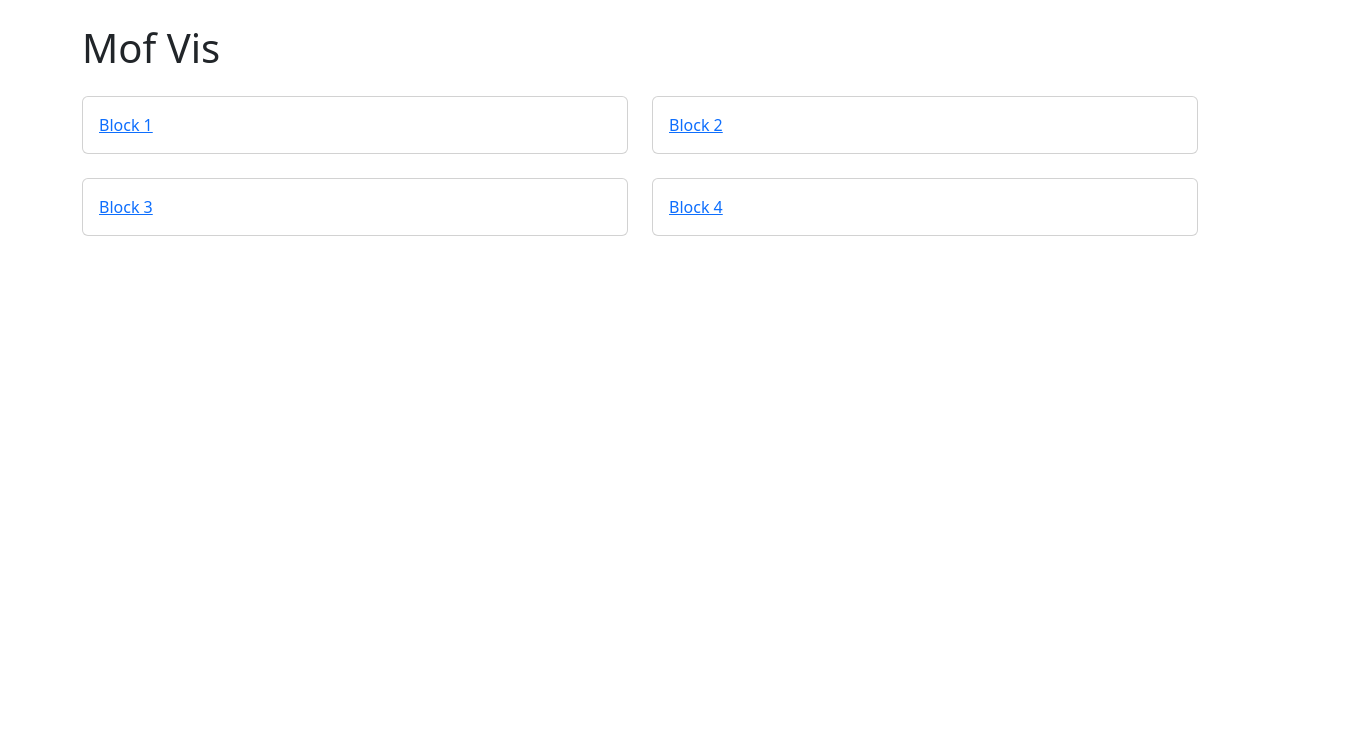
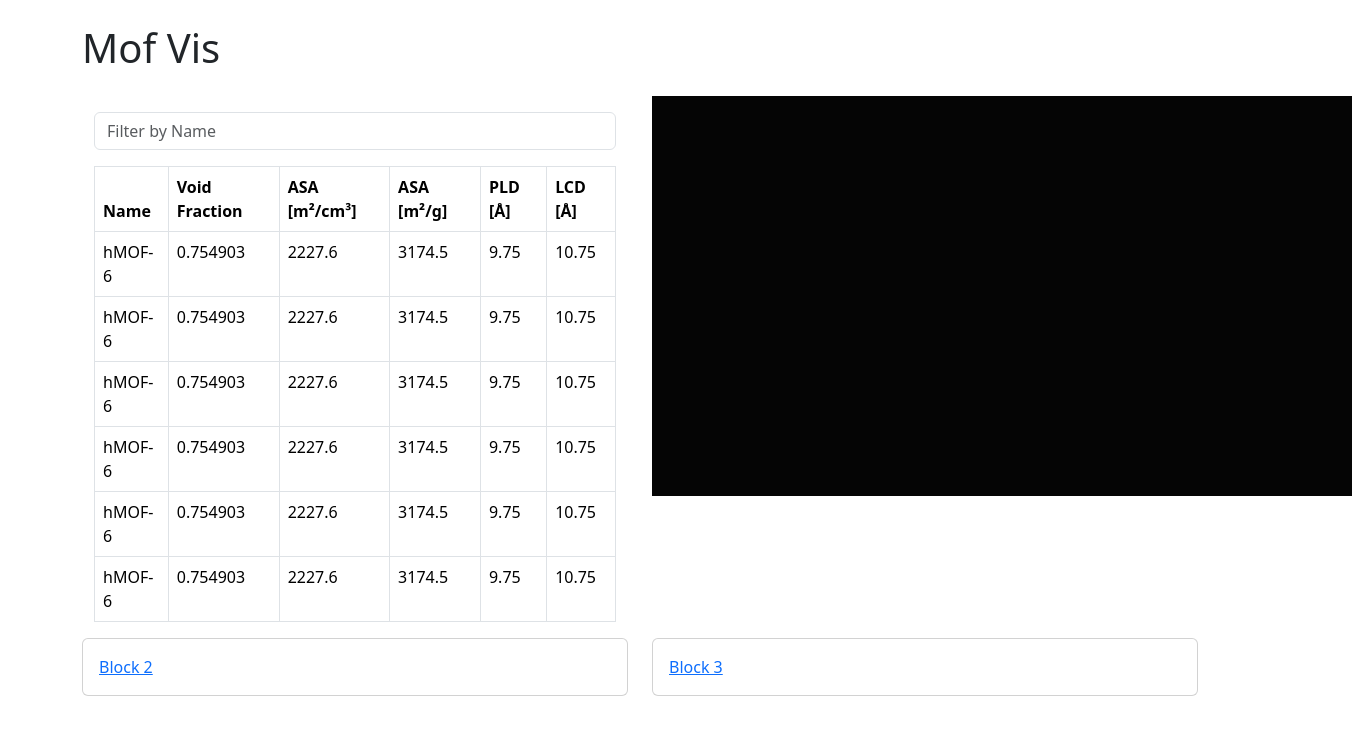
Before and after one commit to SeshaPhaniVV/MofVis, a React (Create React App) app: page / in a window 1280 px wide. Shown: the top 734 px of the page, 1352 px wide, since content can reach past the window. Built offline with nearby package versions, Linux system fonts and the light colour scheme; no server answers.

Commit message:
Added Table and Block2

```diff
--- a/src/App.js
+++ b/src/App.js
@@ -3,16 +3,6 @@ import { createBrowserRouter, RouterProvider, Link } from 'react-router-dom';
 import './App.css';
 import Molecules from './pages/Molecules';
 import Home from './pages/Home';
-
-const Block = ({ title, linkTo }) => (
-  <div className="col-md-3 mb-3">
-    <div className="card">
-      <div className="card-body">
-        <Link to={linkTo}>{title}</Link>
-      </div>
-    </div>
-  </div>
-);
 
 const router = createBrowserRouter([
   {
--- a/src/pages/Home.js
+++ b/src/pages/Home.js
@@ -1,5 +1,7 @@
 import React, { useEffect, useRef, useState } from 'react';
 import { Link } from 'react-router-dom';
+import Molecules from './Molecules';
+import TableComponent from './TableComponent';
 
 const Block = ({ title, linkTo }) => (
   <div className="col-md-6">
@@ -17,10 +19,19 @@ const Home = () => {
       <div className="container">
         <h1 className="my-4">Mof Vis</h1>
         <div className="row">
-          <Block title="Block 1" linkTo="/molecule-vis" />
+          {/* <Block title="Block 1" linkTo="/molecule-vis" /> */}
+          <div className="col-md-6">
+            <div className="card-body">
+              <TableComponent></TableComponent>
+            </div>
+          </div>
+          <div className="col-md-6">
+            <div className="card-body">
+              <Molecules></Molecules>
+            </div>
+          </div>
           <Block title="Block 2" linkTo="/molecule-vis" />
           <Block title="Block 3" linkTo="/molecule-vis" />
-          <Block title="Block 4" linkTo="/molecule-vis" />
         </div>
       </div>
     </>
--- a/src/pages/Molecules.js
+++ b/src/pages/Molecules.js
@@ -90,11 +90,11 @@ const Molecules = () => {
 
     renderer = new THREE.WebGLRenderer({ alpha: true });
     renderer.setPixelRatio(window.devicePixelRatio);
-    renderer.setSize(window.innerWidth, window.innerHeight);
+    renderer.setSize(700, 400);
     document.getElementById('container').appendChild(renderer.domElement);
 
     labelRenderer = new CSS2DRenderer();
-    labelRenderer.setSize(window.innerWidth, window.innerHeight);
+    labelRenderer.setSize(700, 500);
     labelRenderer.domElement.style.position = 'absolute';
     labelRenderer.domElement.style.top = '0px';
     labelRenderer.domElement.style.pointerEvents = 'none';
@@ -108,9 +108,9 @@ const Molecules = () => {
 
     window.addEventListener('resize', onWindowResize);
 
-    const gui = new GUI();
-    gui.add(params, 'molecule', MOLECULES).onChange(loadMolecule);
-    gui.open();
+    // const gui = new GUI();
+    // gui.add(params, 'molecule', MOLECULES).onChange(loadMolecule);
+    // gui.open();
   }
 
   function loadMolecule(model) {
@@ -225,33 +225,6 @@ const Molecules = () => {
 
   return (
     <>
-      <div id="info">
-        <a href="https://threejs.org" target="_blank" rel="noopener noreferrer">
-          three.js webgl
-        </a>{' '}
-        - molecules
-        {/* <div className="row">
-          <div className="col-md-6 offset-md-3">
-            <div className="card">
-              <div className="card-body">
-                <h3 className="card-title text-center mb-4">File Upload</h3>
-                <div className="form-group">
-                  <input type="file" className="form-control-file" onChange={handleFileUpload} />
-                </div>
-                {fileContent && (
-                  <div className="form-group">
-                    <h5>File Content:</h5>
-                    <pre>{fileContent}</pre>
-                  </div>
-                )}
-              </div>
-            </div>
-          </div>
-        </div> */}
-      </div>
-      <div>
-        <Link to="/">Home</Link>
-      </div>
       <div id="container"></div>
     </>
   );
--- /dev/null
+++ b/src/pages/TableComponent.js
@@ -0,0 +1,90 @@
+import React, { useState, useMemo } from 'react';
+import 'bootstrap/dist/css/bootstrap.min.css';
+
+const mockData = [
+  { id: 'hMOF-6', voidFraction: 0.754903, asa: 2227.6, asaM2g: 3174.5, pldA: 9.75, lcdA: 10.75 },
+  { id: 'hMOF-6', voidFraction: 0.754903, asa: 2227.6, asaM2g: 3174.5, pldA: 9.75, lcdA: 10.75 },
+  { id: 'hMOF-6', voidFraction: 0.754903, asa: 2227.6, asaM2g: 3174.5, pldA: 9.75, lcdA: 10.75 },
+  { id: 'hMOF-6', voidFraction: 0.754903, asa: 2227.6, asaM2g: 3174.5, pldA: 9.75, lcdA: 10.75 },
+  { id: 'hMOF-6', voidFraction: 0.754903, asa: 2227.6, asaM2g: 3174.5, pldA: 9.75, lcdA: 10.75 },
+  { id: 'hMOF-6', voidFraction: 0.754903, asa: 2227.6, asaM2g: 3174.5, pldA: 9.75, lcdA: 10.75 },
+  // Add your mock data here
+];
+
+const TableComponent = () => {
+  const [data, setData] = useState(mockData);
+  const [filter, setFilter] = useState('');
+  const [sortConfig, setSortConfig] = useState({ key: null, direction: null });
+
+  const sortedData = useMemo(() => {
+    let sortableItems = [...data];
+    if (sortConfig !== null) {
+      sortableItems.sort((a, b) => {
+        if (a[sortConfig.key] < b[sortConfig.key]) {
+          return sortConfig.direction === 'ascending' ? -1 : 1;
+        }
+        if (a[sortConfig.key] > b[sortConfig.key]) {
+          return sortConfig.direction === 'ascending' ? 1 : -1;
+        }
+        return 0;
+      });
+    }
+    return sortableItems;
+  }, [data, sortConfig]);
+
+  const filteredData = useMemo(() => {
+    console.log({ sortedData, filter });
+    const finalVal = sortedData.filter((item) => {
+      console.log({ item });
+      return item.id.includes(filter);
+    });
+    console.log({ finalVal });
+    return finalVal;
+  }, [sortedData, filter]);
+
+  const requestSort = (key) => {
+    let direction = 'ascending';
+    if (sortConfig.key === key && sortConfig.direction === 'ascending') {
+      direction = 'descending';
+    }
+    setSortConfig({ key, direction });
+  };
+
+  return (
+    <div className="container mt-3">
+      <input
+        type="text"
+        className="form-control mb-3"
+        placeholder="Filter by Name"
+        value={filter}
+        onChange={(e) => setFilter(e.target.value)}
+      />
+      <table className="table table-bordered">
+        <thead className="thead-light">
+          <tr>
+            <th onClick={() => requestSort('name')}>Name</th>
+            <th>Void Fraction</th>
+            <th>ASA [m²/cm³]</th>
+            <th>ASA [m²/g]</th>
+            <th>PLD [Å]</th>
+            <th>LCD [Å]</th>
+          </tr>
+        </thead>
+        <tbody>
+          {filteredData.map((item) => (
+            <tr key={item.id}>
+              <td>{item.id}</td>
+              <td>{item.voidFraction}</td>
+              <td>{item.asa}</td>
+              <td>{item.asaM2g}</td>
+              <td>{item.pldA}</td>
+              <td>{item.lcdA}</td>
+            </tr>
+          ))}
+        </tbody>
+      </table>
+    </div>
+  );
+};
+
+export default TableComponent;
```
Also changed, not shown: 2 other files (tests, documents, lock files or other folders).
